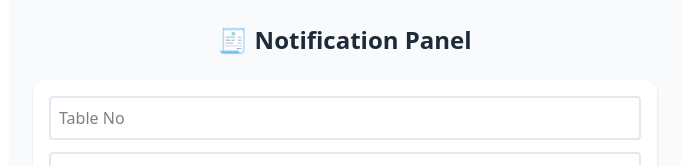
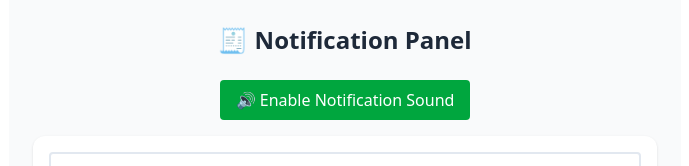
Before and after one commit to Thuya-Myint/quickServeClient, a React (Vite) app: page / in a window 1280 px wide. Shown: the top 166 px of the page, without its empty margins (295-984 px from the left). Built offline with nearby package versions, Linux system fonts and the light colour scheme; no server answers.

Commit message:
sound enable

```diff
--- a/src/components/NotificationClient.jsx
+++ b/src/components/NotificationClient.jsx
@@ -1,5 +1,6 @@
 import React, { useEffect, useRef, useState } from "react";
 import { io } from "socket.io-client";
+import notiSound from "/noti.mp3";
 
 const socket = io("https://quickserve-5mhc.onrender.com", {
     transports: ["websocket"],
@@ -10,10 +11,28 @@ export default function NotificationClient() {
     const [notifications, setNotifications] = useState([]);
     const [tableNo, setTableNo] = useState("");
     const [message, setMessage] = useState("");
+    const [soundEnabled, setSoundEnabled] = useState(false);
+
     const tableRef = useRef(null);
     const messageRef = useRef(null);
     const audioRef = useRef(null);
     const listRef = useRef(null);
+
+    // Enable sound on user interaction to satisfy autoplay policies
+    const enableSound = () => {
+        if (audioRef.current) {
+            audioRef.current
+                .play()
+                .then(() => {
+                    setSoundEnabled(true);
+                    audioRef.current.pause();
+                    audioRef.current.currentTime = 0;
+                })
+                .catch(() => {
+                    // User blocked autoplay
+                });
+        }
+    };
 
     useEffect(() => {
         socket.on("connect", () => {
@@ -27,9 +46,9 @@ export default function NotificationClient() {
         socket.on("new-notification", (data) => {
             setNotifications((prev) => [data, ...prev]);
 
-            if (audioRef.current) {
-                audioRef.current.play().catch((err) => {
-                    console.warn("🔇 Audio play prevented:", err);
+            if (audioRef.current && soundEnabled) {
+                audioRef.current.play().catch(() => {
+                    // Audio playback error, ignoring
                 });
             }
 
@@ -41,7 +60,7 @@ export default function NotificationClient() {
             socket.off("chat-history");
             socket.off("new-notification");
         };
-    }, []);
+    }, [soundEnabled]);
 
     const handleSend = () => {
         if (!tableNo.trim() || !message.trim()) {
@@ -56,6 +75,7 @@ export default function NotificationClient() {
         tableRef.current?.focus();
     };
 
+    // Group notifications by table number
     const groupedByTable = notifications.reduce((acc, curr) => {
         if (!acc[curr.tableNo]) acc[curr.tableNo] = [];
         acc[curr.tableNo].push(curr);
@@ -68,7 +88,18 @@ export default function NotificationClient() {
                 🧾 Notification Panel
             </h1>
 
-            <audio ref={audioRef} src="/notification.mp3" preload="auto" className="hidden" />
+            {!soundEnabled && (
+                <div className="mb-4 text-center">
+                    <button
+                        onClick={enableSound}
+                        className="bg-green-600 text-white py-2 px-4 rounded hover:bg-green-700 transition"
+                    >
+                        🔊 Enable Notification Sound
+                    </button>
+                </div>
+            )}
+
+            <audio ref={audioRef} src={notiSound} preload="auto" className="hidden" />
 
             <form
                 className="grid grid-cols-1 gap-3 mb-6 bg-white p-4 rounded-xl shadow"
@@ -111,9 +142,13 @@ export default function NotificationClient() {
                 </button>
             </form>
 
-            <div className="space-y-6">
+            <div className="space-y-6" aria-live="polite" aria-atomic="true">
                 {Object.entries(groupedByTable).map(([table, msgs]) => (
-                    <div key={table} className="bg-white p-4 rounded-xl shadow">
+                    <section
+                        key={table}
+                        className="bg-white p-4 rounded-xl shadow"
+                        aria-label={`Notifications for Table ${table}`}
+                    >
                         <h2 className="text-lg font-semibold text-blue-600 mb-3">
                             🪑 Table {table}
                         </h2>
@@ -122,6 +157,7 @@ export default function NotificationClient() {
                                 <li
                                     key={idx}
                                     className="border p-3 rounded bg-gray-100"
+                                    role="listitem"
                                 >
                                     <div>{n.message}</div>
                                     <small className="text-sm text-gray-500">
@@ -132,9 +168,9 @@ export default function NotificationClient() {
                                 </li>
                             ))}
                         </ul>
-                    </div>
+                    </section>
                 ))}
-                <div ref={listRef}></div>
+                <div ref={listRef} />
             </div>
         </div>
     );
```
